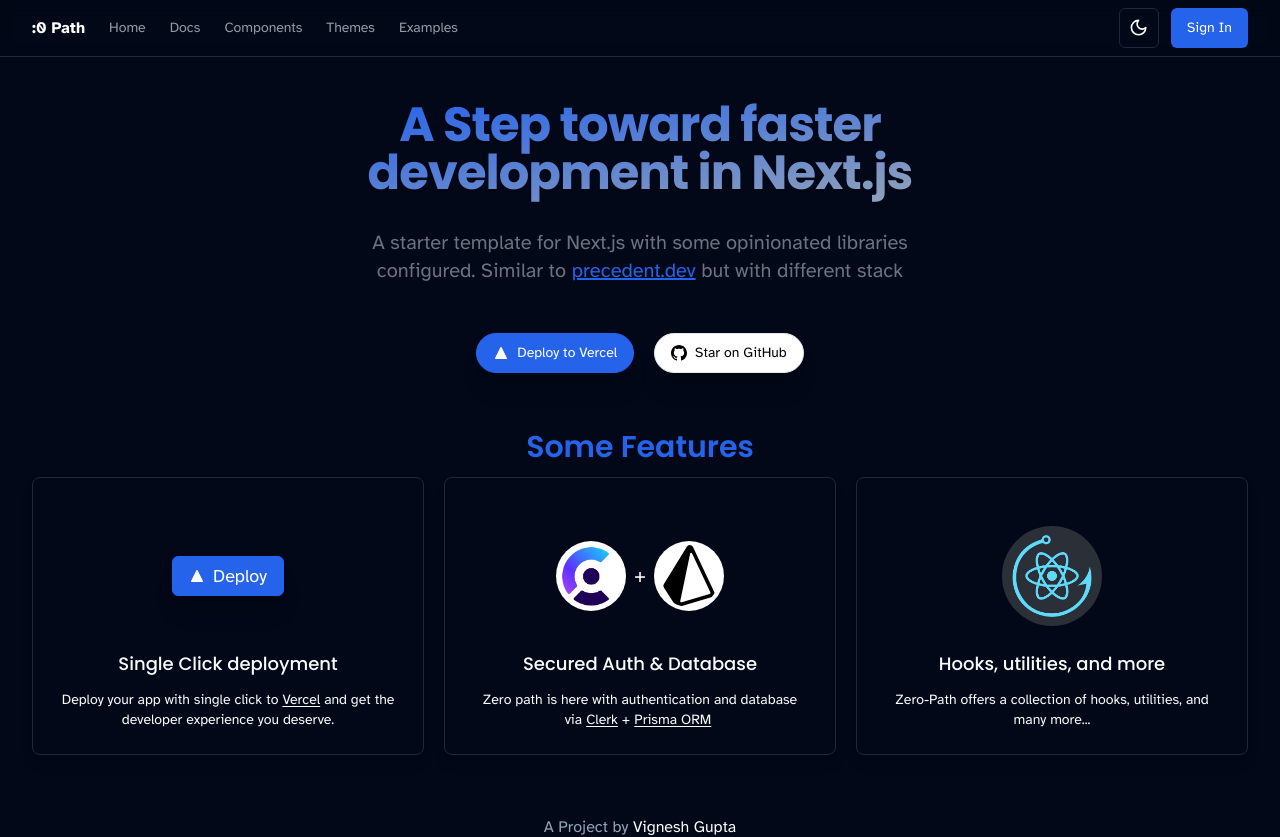
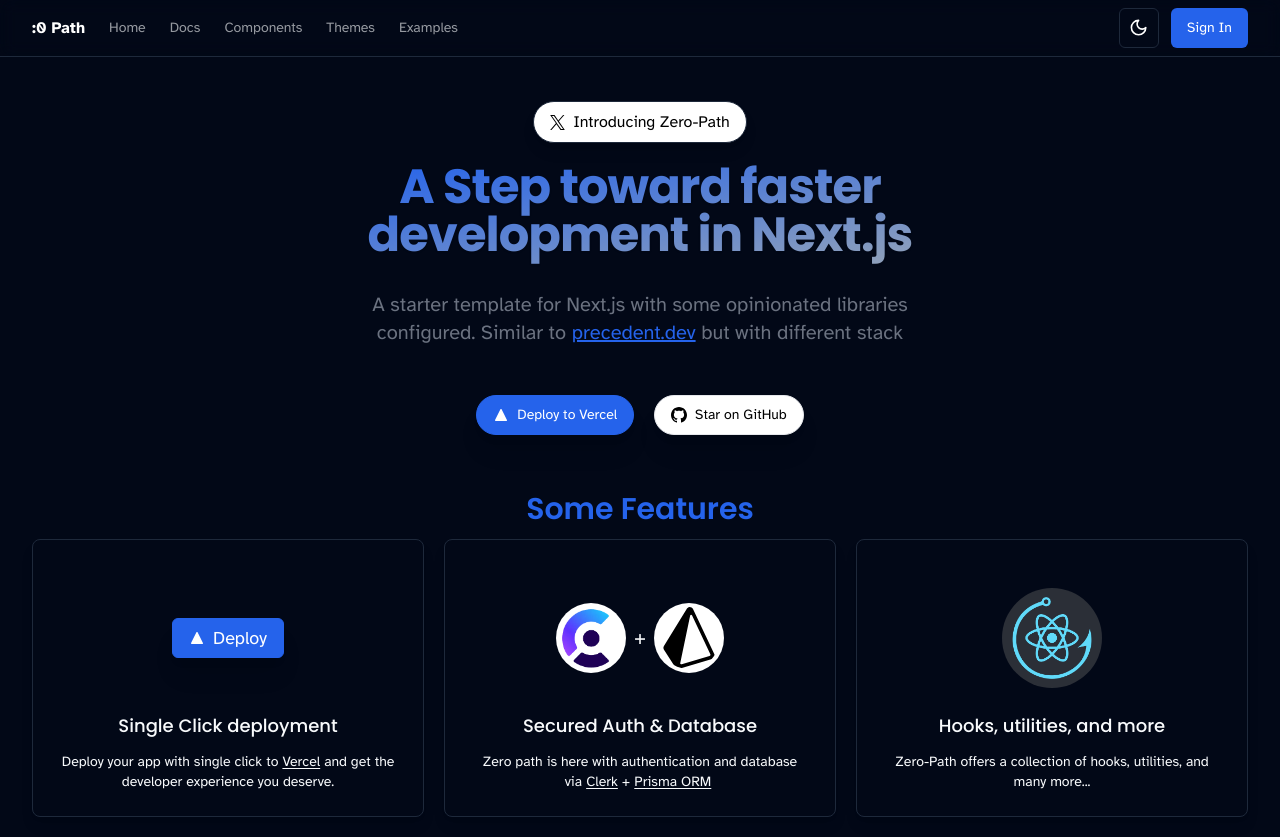
Before and after one commit to vignesh-gupta/zero-path, a Next.js app: page / in a window 1280 px wide. Shown: the top 837 px of the page. Built offline with nearby package versions, Linux system fonts and the light colour scheme; no server answers.

Commit message:
[added] twitter announcement badge

```diff
--- a/components/sections/Hero.tsx
+++ b/components/sections/Hero.tsx
@@ -4,18 +4,49 @@
 import Link from "next/link";
 import { motion } from "framer-motion";
 
-import { Button } from "@/components/ui/button";
-import { DEPLOY_URL } from "@/lib/constants";
-import { poppins } from "@/lib/fonts";
+import { poppins, atkinsonHyperlegible } from "@/lib/fonts";
 import SocialButton from "@/components/shared/social-btn";
 
 const HeroSection = () => {
   return (
     <div className="z-10 w-full max-w-xl py-11 flex flex-col justify-center items-center">
+      <Link
+        rel="noopener noreferrer"
+        target="_blank"
+        href={
+          process.env.NEXT_PUBLIC_TWEET_LINK ||
+          "https://twitter.com/VighneshGupta9"
+        }
+      >
+        <motion.p
+          initial={{ opacity: 0, y: 20 }}
+          animate={{ opacity: 1, y: 0 }}
+          transition={{ duration: 0.5 }}
+          className={clsx(
+            "flex p-4 py-2 border border-muted bg-black/80 dark:bg-white text-white dark:text-black rounded-full shadow-lg gap-2 mb-5 items-center",
+            atkinsonHyperlegible.className,
+          )}
+        >
+          <svg
+            width="15"
+            height="15"
+            className="text-white dark:text-black"
+            viewBox="0 0 1200 1227"
+            fill="none"
+            xmlns="http://www.w3.org/2000/svg"
+          >
+            <path
+              d="M714.163 519.284L1160.89 0H1055.03L667.137 450.887L357.328 0H0L468.492 681.821L0 1226.37H105.866L515.491 750.218L842.672 1226.37H1200L714.137 519.284H714.163ZM569.165 687.828L521.697 619.934L144.011 79.6944H306.615L611.412 515.685L658.88 583.579L1055.08 1150.3H892.476L569.165 687.854V687.828Z"
+              fill="currentColor"
+            />
+          </svg>
+          Introducing Zero-Path
+        </motion.p>
+      </Link>
       <motion.h1
         initial={{ opacity: 0, y: 20 }}
         animate={{ opacity: 1, y: 0 }}
-        transition={{ duration: 0.5 }}
+        transition={{ duration: 0.5, delay: 0.1 }}
         className={clsx(
           "bg-gradient-to-br from-primary to-muted-foreground bg-clip-text text-center font-display text-3xl font-bold tracking-[-0.02em] text-transparent drop-shadow-sm [text-wrap:balance] md:text-5xl pb-2",
           poppins.className,
@@ -47,28 +78,6 @@
         transition={{ duration: 0.5, delay: 0.4 }}
         className="mx-auto mt-6 flex items-center justify-center space-x-5 "
       >
-        {/* <Button
-          asChild
-          className="group gap-2 text-sm shadow-xl text-white hover:text-black hover:bg-white rounded-full hover:shadow-lg border hover:border-muted-foreground border-primary"
-        >
-          <Link href={DEPLOY_URL} target="_blank" rel="noopener noreferrer">
-            <svg
-              className="h-4 w-4 group-hover:text-black"
-              viewBox="0 0 24 24"
-              fill="currentColor"
-              xmlns="http://www.w3.org/2000/svg"
-            >
-              <path
-                d="M12 4L20 20H4L12 4Z"
-                stroke="currentColor"
-                strokeWidth="2"
-                strokeLinecap="round"
-                strokeLinejoin="round"
-              ></path>
-            </svg>
-            <p>Deploy to Vercel</p>
-          </Link>
-        </Button> */}
         <SocialButton icon="vercel" />
         <SocialButton icon="github" />
       </motion.div>
```
Also changed, not shown: public/twitter.svg (added), 1 other file (tests, documents, lock files or other folders).
